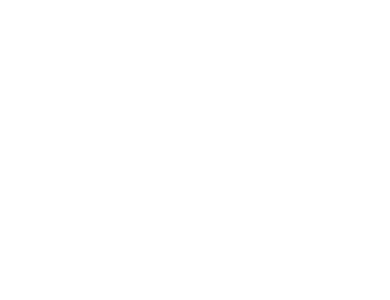
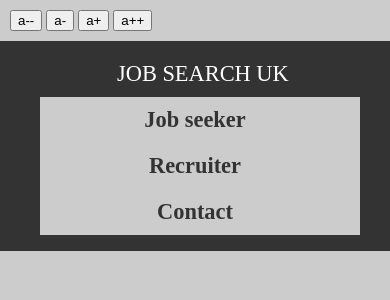
Before and after one commit to meanhive/project, a PHP site: page /bepractical/ in a window 390 px wide. Before the commit the part shown is empty. Shown: the top 300 px of the page. Run offline with PHP 8.4, Linux system fonts and the light colour scheme.

Commit message:
menu bar created

```diff
--- a/_helpers/_helper.php
+++ b/_helpers/theme_helper.php
@@ -2,3 +2,4 @@
 
 $APP_NAME = "JOB Search UK";
 $APP_MASTER_CSS = "http://localhost/bepractical/project/css/master.css";
+$APP_THEME_CSS = "http://localhost/bepractical/project/css/theme.css";
--- /dev/null
+++ b/css/theme.css
@@ -0,0 +1,87 @@
+:root {
+  --light-bg-color: #ccc;
+  --dark-bg-color: #333;
+  --text-color: #fff;
+  --link-color: #fff;
+  --logo-color: deepskyblue;
+  --text-size: 1.4em;
+}
+
+body {
+  background-color: var(--light-bg-color);
+  padding: 0;
+  margin: 0;
+}
+
+/* top bar sizes */
+
+.top-bar .size {
+  padding: 10px;
+}
+
+/* menu design */
+.menu {
+  width: 100% auto !important;
+  height: 3%;
+  background: var(--dark-bg-color);
+  display: flex;
+  padding: 20px;
+}
+
+.menu .logo {
+  text-transform: uppercase;
+}
+
+.menu .container {
+  float: right;
+  position: absolute;
+  right: 0;
+  top: 40px !important;
+}
+
+.menu .container ul li {
+  float: left;
+  padding-left: 30px;
+  list-style: none;
+}
+
+.menu .container ul li a,
+a {
+  color: var(--link-color);
+  text-decoration: none;
+  font-size: var(--text-size);
+}
+
+@media screen and (max-width: 560px) {
+  .menu .logo {
+    position: absolute;
+    left: 30%;
+  }
+
+  .menu .container {
+    float: none;
+    position: relative;
+    top: 20px !important;
+    left: -20px !important;
+    margin: 0;
+    width: 100% !important;
+  }
+
+  .menu .container ul li {
+    float: none;
+    padding: 10px;
+    text-align: center;
+    padding-left: 0;
+    background-color: var(--light-bg-color);
+    width: 100% !important;
+  }
+
+  .menu .container ul li a {
+    color: var(--dark-bg-color);
+    font-weight: bold;
+  }
+
+  .menu .container ul li a:hover {
+    color: var(--link-color);
+  }
+}
--- a/index.php
+++ b/index.php
@@ -1,4 +1,4 @@
-<?php include('./_helpers/_helper.php'); ?>
+<?php include('./_helpers/theme_helper.php'); ?>
 <!DOCTYPE html>
 <html lang="en">
 
@@ -6,11 +6,35 @@
     <meta charset="UTF-8">
     <meta name="viewport" content="width=device-width, initial-scale=1.0">
     <link rel="stylesheet" href="<?php echo $APP_MASTER_CSS; ?>" type="text/css">
+    <link rel="stylesheet" href="<?php echo $APP_THEME_CSS; ?>" type="text/css">
     <title> <?php echo $APP_NAME; ?> </title>
 </head>
 
 <body>
-
+    <div class="top-bar">
+        <div class="size">
+            <button>a--</button>
+            <button>a-</button>
+            <button>a+</button>
+            <button>a++</button>
+        </div>
+    </div>
+    <nav class="menu">
+        <a href="/index.php" class="logo"> <?php echo $APP_NAME; ?> </a>
+        <div class="container">
+            <ul>
+                <li>
+                    <a href="jobseeker.php">Job seeker</a>
+                </li>
+                <li>
+                    <a href="recruiter.php">Recruiter</a>
+                </li>
+                <li>
+                    <a href="contact.php">Contact</a>
+                </li>
+            </ul>
+        </div>
+    </nav>
 </body>
 
 </html>
```
Also changed, not shown: contact.php (added), jobseeker.php (added), recruiter.php (added).
